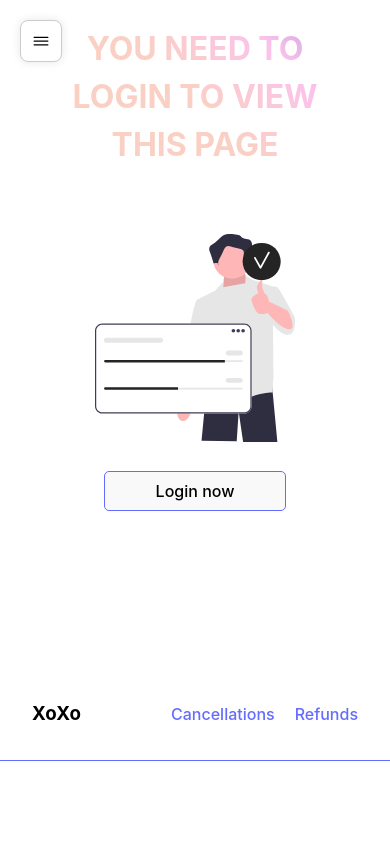
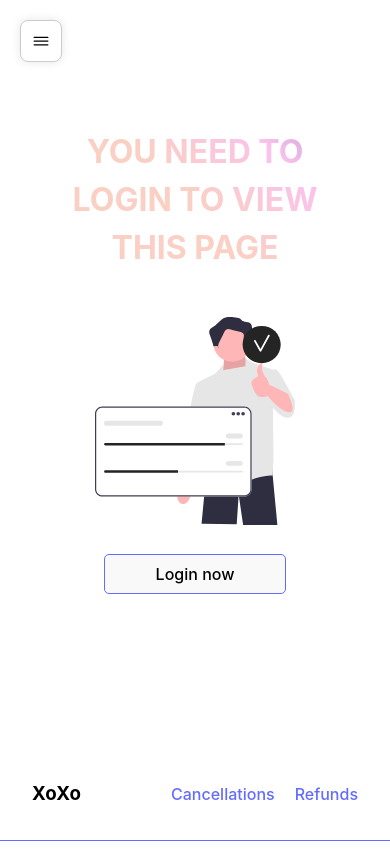
Before and after one commit to rahulk31/react-mall, a React (Vite) app: page /wishlist in a window 390 px wide. Built offline with nearby package versions, Linux system fonts and the light colour scheme.

Commit message:
:bug:[fix]: logout modal

```diff
--- a/src/Pages/page.css
+++ b/src/Pages/page.css
@@ -16,7 +16,6 @@
   text-align: center;
   text-transform: uppercase;
   margin: 20px;
-  margin-bottom: 40px;
   background: linear-gradient(
     45deg,
     #ff9a9e,
--- a/src/components/Navbar/Navbar.jsx
+++ b/src/components/Navbar/Navbar.jsx
@@ -52,6 +52,7 @@ const Navbar = () => {
       clearToastAfterDelay(dispatch);
     } else {
       navigate("/login");
+      setShowLogoutModal(false);
     }
   };
 
@@ -128,6 +129,7 @@ const Navbar = () => {
           <IoMenuOutline className="hamburger" onClick={toggleMenu} />
         )}
         {isMenuOpen && navIconComponents}
+        {showLogoutModal && renderLogoutModal()}
       </nav>
     );
   }
--- a/src/components/Navbar/navbar.css
+++ b/src/components/Navbar/navbar.css
@@ -61,7 +61,7 @@
 .mobile-navbar {
   z-index: 5;
   position: absolute;
-  top: 20;
+  top: 20px;
   left: 20px;
   background-color: #fff;
   border: 1px solid #ccc;
@@ -114,7 +114,7 @@
 }
 
 .logout-modal {
-  width: 400px;
+  max-width: 400px;
   padding: 40px;
   background-color: #fff;
   border-radius: 8px;
@@ -124,3 +124,21 @@
   gap: 10px;
   border: 1px solid #ccc;
 }
+
+.logout-modal .cta-container {
+  display: grid;
+  grid-template-columns: 1.2fr 1fr;
+  gap: 10px;
+  padding: 10px;
+}
+
+@media screen and (max-width: 768px) {
+  .logout-modal {
+    padding: 20px;
+    margin: 20px;
+  }
+  .logout-modal .cta-container {
+    grid-template-columns: 1fr;
+    width: 100%;
+  }
+}
--- a/src/container/index.css
+++ b/src/container/index.css
@@ -2,3 +2,13 @@
   min-height: calc(100vh - 228px);
   position: relative;
 }
+
+@media screen and (max-width: 768px) {
+  .page {
+    min-height: calc(100vh - 128px);
+    display: flex;
+    justify-content: center;
+    align-items: center;
+    flex-direction: column;
+  }
+}
```
